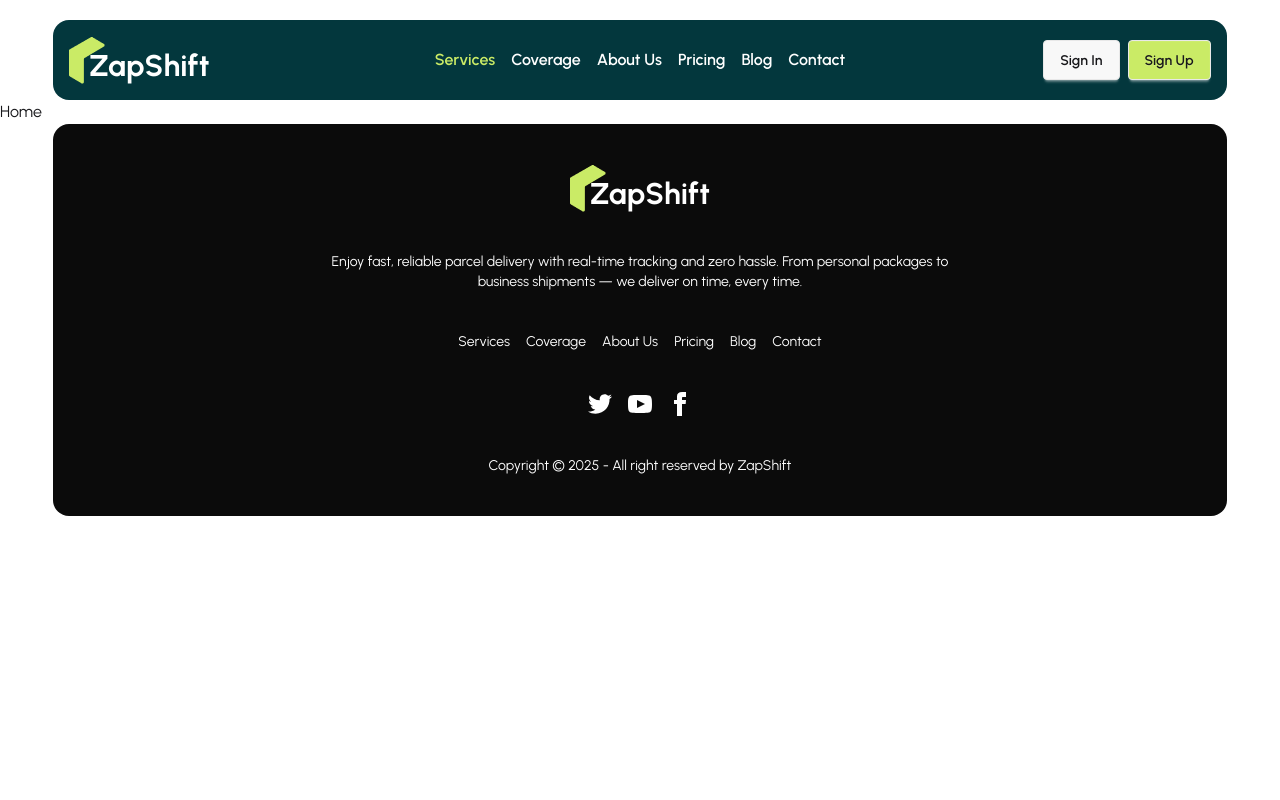
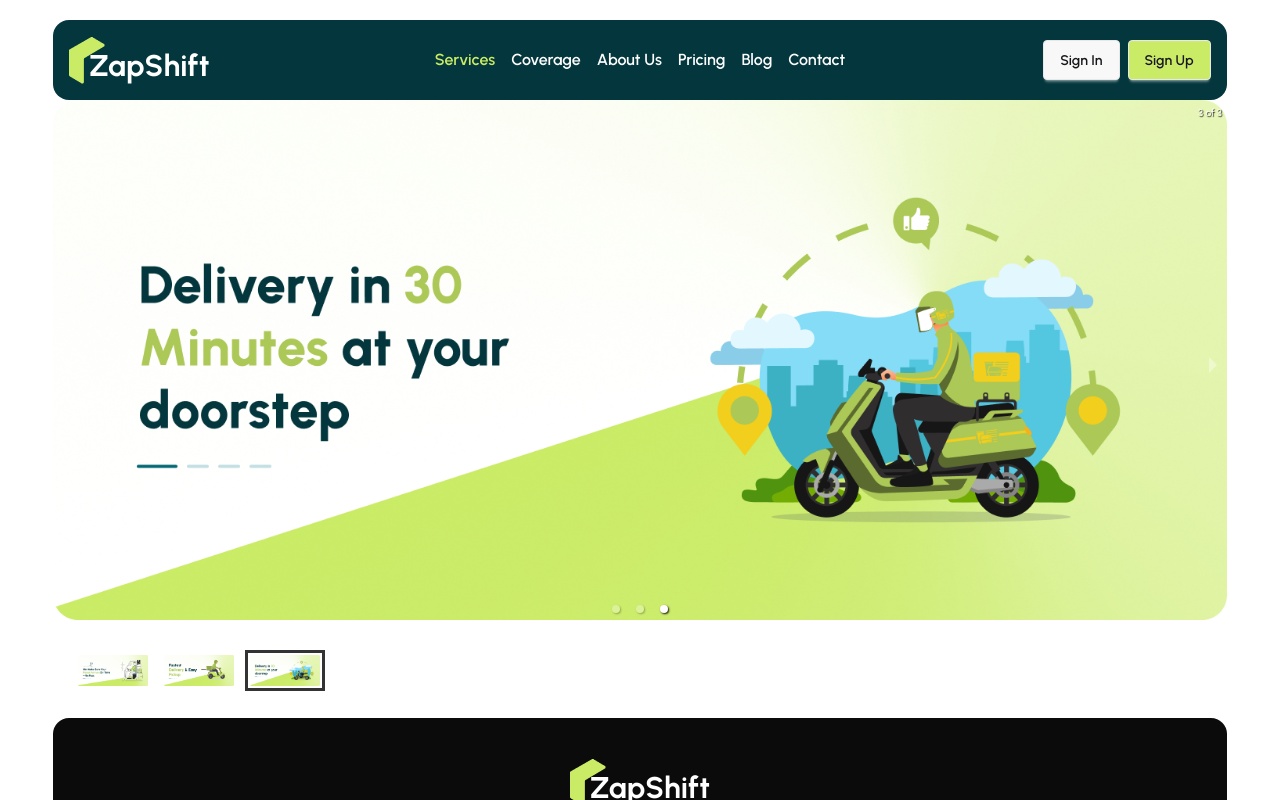
Before and after one commit to imtiaz8936/Zap-Shift-Client, a React (Vite) app: page / in a window 1280 px wide. Shown: the top 800 px of the page. Built offline with nearby package versions, Linux system fonts and the light colour scheme.

Commit message:
banner carousel added

```diff
--- a/package.json
+++ b/package.json
@@ -14,6 +14,7 @@
     "daisyui": "^5.5.5",
     "react": "^19.2.0",
     "react-dom": "^19.2.0",
+    "react-responsive-carousel": "^3.2.23",
     "react-router": "^7.9.6",
     "tailwindcss": "^4.1.17"
   },
--- /dev/null
+++ b/src/Pages/HomePage/Banner/Banner.jsx
@@ -0,0 +1,25 @@
+import React from "react";
+import { Carousel } from "react-responsive-carousel";
+import "react-responsive-carousel/lib/styles/carousel.min.css";
+import banner1 from "../../../assets/banner/banner1.png";
+import banner2 from "../../../assets/banner/banner2.png";
+import banner3 from "../../../assets/banner/banner3.png";
+const Banner = () => {
+  return (
+    <div className="middle">
+      <Carousel autoPlay={true} interval={2500} infiniteLoop={true}>
+        <div>
+          <img src={banner1} />
+        </div>
+        <div>
+          <img src={banner2} />
+        </div>
+        <div>
+          <img src={banner3} />
+        </div>
+      </Carousel>
+    </div>
+  );
+};
+
+export default Banner;
--- a/src/Pages/HomePage/Home/Home.jsx
+++ b/src/Pages/HomePage/Home/Home.jsx
@@ -1,7 +1,12 @@
 import React from "react";
+import Banner from "../Banner/Banner";
 
 const Home = () => {
-  return <div>Home</div>;
+  return (
+    <div>
+      <Banner></Banner>
+    </div>
+  );
 };
 
 export default Home;
--- a/src/Pages/Shared/Footer/Footer.jsx
+++ b/src/Pages/Shared/Footer/Footer.jsx
@@ -6,7 +6,7 @@
   return (
     <footer className="footer footer-horizontal footer-center bg-[#0b0b0b] text-white p-10 middle rounded-2xl">
       <div>
-        <Link>
+        <Link to="/">
           <Logo></Logo>
         </Link>
       </div>
```
Also changed, not shown: 1 other file (tests, documents, lock files or other folders).
